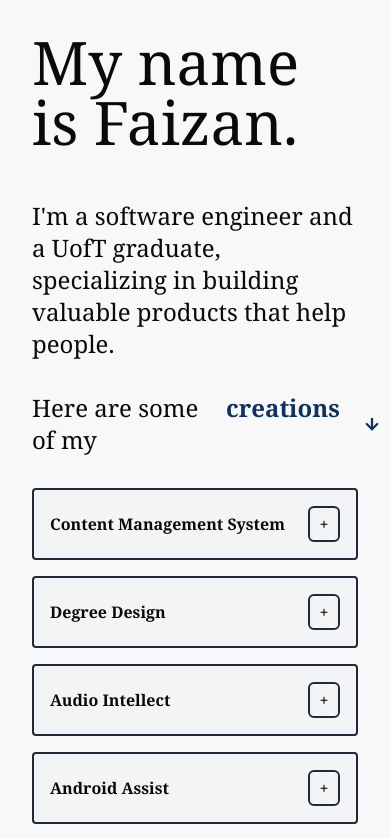
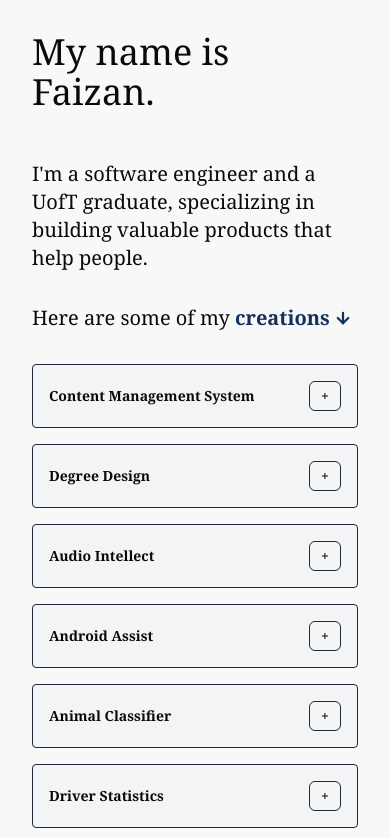
Before and after one commit to faizannaseerr/PortfolioV3, a Next.js app: page / in a window 390 px wide. Shown: the top 838 px of the page. Built offline with nearby package versions, Linux system fonts and the light colour scheme.

Commit message:
done mobile fixes + set up for line

```diff
--- a/src/app/page.tsx
+++ b/src/app/page.tsx
@@ -1,12 +1,14 @@
 import Intro from "@/components/Intro";
 import Projects from "@/components/Projects";
 import Links from "@/components/Links";
+import WobblyLine from "@/components/WobblyLine";
 
 export default function Home() {
   return (
     <div className="flex flex-col gap-4">
       <Intro />
       <Projects />
+      <WobblyLine />
       <Links />
     </div>
   );
--- a/src/components/Creation.tsx
+++ b/src/components/Creation.tsx
@@ -19,14 +19,17 @@ const Creation = ({ project }: CreationProps) => {
     }
 
     return (
-        <div className='flex flex-col gap-5 items-start font-serif p-4 border-2
+        <div className='flex flex-col gap-5 items-start font-serif p-4 border-[1px]
         border-gray-800 rounded-sm w-full bg-gray-100'>
-            <div className='flex text-md items-center justify-between font-semibold min-w-full'>
-                {project.title}
+            <div className='flex text-sm sm:text-md items-center justify-between font-semibold min-w-full'>
+                <div className='flex-1 break-words max-w-[75%]'>
+                    {project.title}
+                </div>
+
                 <motion.div
                     onClick={handleClick}
                     className='px-2 py-1 rounded-md hover:bg-gray-200
-                    cursor-pointer transition-colors duration-200 border-2 border-gray-800 w-8 text-center'
+                    cursor-pointer transition-colors duration-200 border-[1px] border-gray-800 w-8 text-center'
                     animate={{ opacity: [1, 0, 1] }}
                     transition={{ duration: 0.2 }}
                 >
@@ -40,7 +43,7 @@ const Creation = ({ project }: CreationProps) => {
                         animate={{ opacity: 1, height: "auto" }}
                         exit={{ opacity: 0, height: 0 }}
                         transition={{ duration: 0.3 }}
-                        className='text-sm overflow-hidden flex flex-col gap-4'
+                        className='text-xs sm:text-sm overflow-hidden flex flex-col gap-4'
                     >
                         <div>
                             {project.description}
@@ -52,14 +55,14 @@ const Creation = ({ project }: CreationProps) => {
                                     initial={{ opacity: 0, y: 20 }}
                                     animate={{ opacity: 1, y: 0 }}
                                     transition={{ duration: 0.3 }}
-                                    className='px-1.5 py-0.5 bg-gray-200 rounded-md text-[10px] font-mono'
+                                    className='px-1.5 py-0.5 bg-gray-200 rounded-md text-[8px] sm:text-[10px] font-mono'
                                 >
                                     {tool}
                                 </motion.span>
                             ))}
                         </div>
                         <motion.div
-                            className='flex gap-4 self-end'
+                            className='flex gap-1 items-center justify-end'
                             initial={{ opacity: 0 }}
                             animate={{ opacity: 1 }}
                             transition={{ delay: 0.2 }}
--- a/src/components/Intro.tsx
+++ b/src/components/Intro.tsx
@@ -13,7 +13,7 @@ const Intro = () => {
                     initial={{ opacity: 0 }}
                     animate={{ opacity: 1 }}
                     transition={{ duration: 0.5, delay: 0.1 }}
-                    className="text-6xl font-serif"
+                    className="text-4xl sm:text-6xl font-serif"
                 >
                     My name is Faizan.
                 </motion.div>
@@ -22,33 +22,29 @@ const Intro = () => {
                     initial={{ opacity: 0 }}
                     animate={{ opacity: 1 }}
                     transition={{ duration: 0.5, delay: 0.3 }}
-                    className="text-2xl mt-12 font-serif max-w-3xl"
+                    className="text-xl sm:text-2xl mt-12 font-serif max-w-3xl"
                 >
                     I'm a software engineer and a UofT graduate, specializing in building valuable products that help people.
                 </motion.div>
-                <div className="flex text-2xl mt-8 font-serif max-w-3xl gap-2">
                 <motion.div
                     initial={{ opacity: 0 }}
                     animate={{ opacity: 1 }}
                     transition={{ duration: 0.5, delay: 0.5 }}
+                    className="text-xl sm:text-2xl mt-8 font-serif max-w-3xl"
                 >
-                        Here are some of my
-                    </motion.div>
-                    <motion.div
-                        className="text-[#13315c] cursor-pointer font-semibold flex group"
+                    Here are some of my {" "}
+                    <span
+                        className="text-[#13315c] cursor-pointer font-semibold inline-flex items-center gap-1"
                         onMouseEnter={() => setIsHovered(true)}
                         onMouseLeave={() => setIsHovered(false)}
-                        initial={{ opacity: 0 }}
-                        animate={{ opacity: 1 }}
-                        transition={{ duration: 0.5, delay: 0.3 }}
                     >
                         creations
                         <ArrowRightIcon
-                            className='rotate-90 cursor-pointer items-end'
+                            className='rotate-90 cursor-pointer'
                             groupHovered={isHovered}
                         />
+                    </span>
                 </motion.div>
-                </div>
             </div>
         </div>
     )
--- a/src/components/Links.tsx
+++ b/src/components/Links.tsx
@@ -10,7 +10,7 @@ import { motion } from "motion/react"
 const Links = () => {
     return (
         <motion.div
-            className='flex items-center justify-start mt-4'
+            className='flex items-center sm:justify-start justify-center mt-4'
             initial={{ opacity: 0 }}
             animate={{ opacity: 1 }}
             transition={{ duration: 0.5, delay: 0.9 }} // Starts after Projects animation
--- /dev/null
+++ b/src/components/WobblyLine.tsx
@@ -0,0 +1,9 @@
+import React from 'react'
+
+const WobblyLine = () => {
+    return (
+        <div>WobblyLine</div>
+    )
+}
+
+export default WobblyLine
```
Lines whose indentation alone changed are shown as unchanged.
